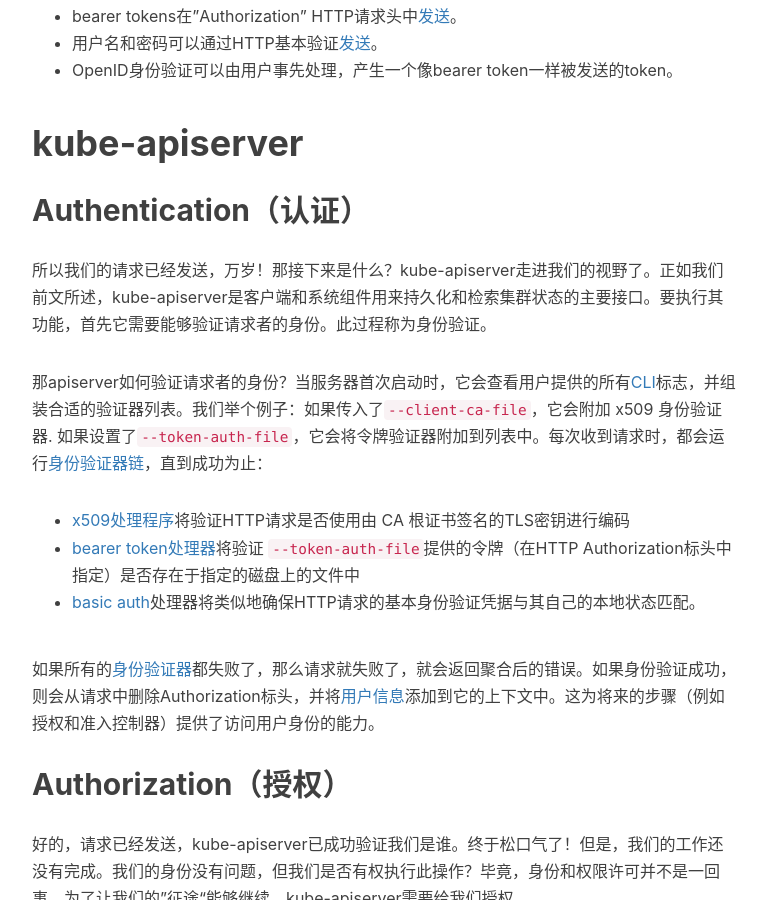
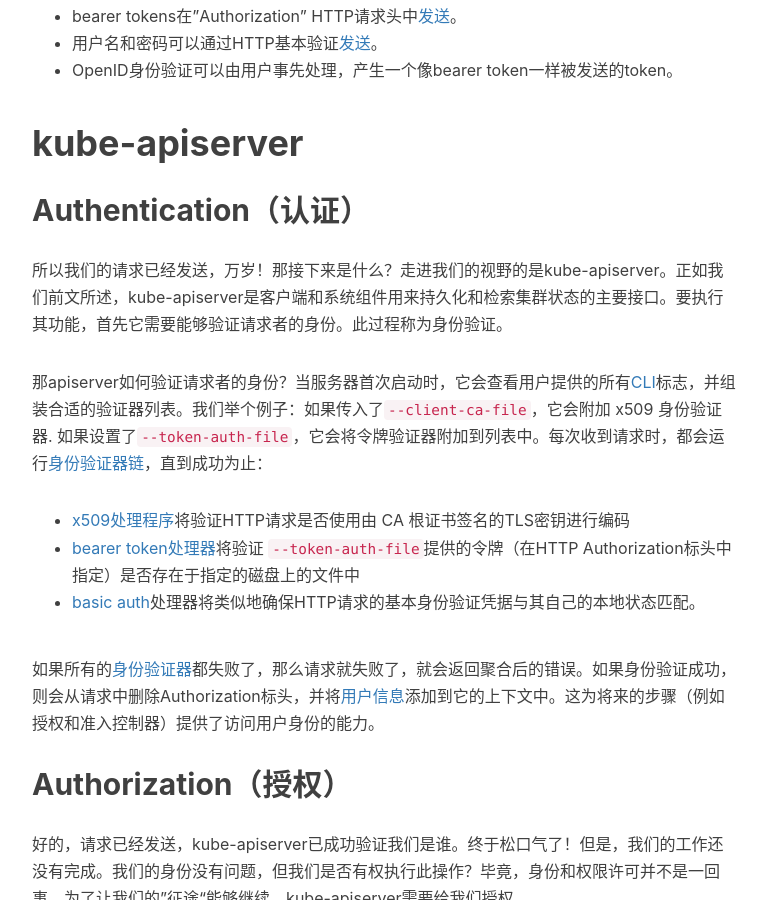
Before and after one commit to torubylist/blog, a Jekyll site: the page built from _posts/2019-5-26-what-happens-when-k8s-edition.md, in a window 1280 px wide and 900 px high, scrolled down 2773 px. Shown: the whole window, without its empty margins (233-998 px from the left). Built offline with Jekyll 4.4.1, drawn with Linux system fonts in a browser that asks for light colours; nearby versions of some CDN libraries; comment, search, counter and statistics services are not loaded; some of the changed lines change nothing that is shown; some of the changed text lies outside the part shown.

Commit message:
update what-happens-when-k8s-edition

```diff
--- a/_posts/2019-5-26-what-happens-when-k8s-edition.md
+++ b/_posts/2019-5-26-what-happens-when-k8s-edition.md
@@ -65,7 +65,7 @@
 # kube-apiserver
 
 ## Authentication（认证）
-所以我们的请求已经发送，万岁！那接下来是什么？kube-apiserver走进我们的视野了。正如我们前文所述，kube-apiserver是客户端和系统组件用来持久化和检索集群状态的主要接口。要执行其功能，首先它需要能够验证请求者的身份。此过程称为身份验证。
+所以我们的请求已经发送，万岁！那接下来是什么？走进我们的视野的是kube-apiserver。正如我们前文所述，kube-apiserver是客户端和系统组件用来持久化和检索集群状态的主要接口。要执行其功能，首先它需要能够验证请求者的身份。此过程称为身份验证。
 
 那apiserver如何验证请求者的身份？当服务器首次启动时，它会查看用户提供的所有[CLI](https://kubernetes.io/docs/admin/kube-apiserver/)标志，并组装合适的验证器列表。我们举个例子：如果传入了`--client-ca-file`，它会附加 x509 身份验证器. 如果设置了`--token-auth-file`，它会将令牌验证器附加到列表中。每次收到请求时，都会运行[身份验证器链](https://github.com/kubernetes/apiserver/blob/51bebaffa01be9dc28195140da276c2f39a10cd4/pkg/authentication/request/union/union.go#L54)，直到成功为止：
 
@@ -222,7 +222,7 @@
 
 附注：自定义调度程序：有趣的是predicate和priority函数都是可扩展的，可以使用--policy-config-file标志来自定义。这引入了一定程度的灵活性，管理员还可以在独立部署中运行自定义调度程序（具有自定义处理逻辑的控制器）。如果PodSpec包含schedulerName，Kubernetes会将该pod的调度移交给在该schdedulerName下注册的调度程序。
 
-#Kubelet
+# Kubelet
 ## Pod同步
 好吧，所有的 Controller 都完成了工作！总结一下：
 
@@ -251,7 +251,7 @@
 8. 从 Apiserver 中[检索](https://github.com/kubernetes/kubernetes/blob/dd9981d038012c120525c9e6df98b3beb3ef19e1/pkg/kubelet/kubelet_pods.go#L788) Spec.ImagePullSecrets 中定义的所有 Secrets，以便接下来可以将它们注入容器中。
 9. 最后容器运行时运行容器（在下面更详细地描述）
 
-## CRI and pause containers（容器运行时和Pause容器）
+## CRI and pause containers（容器运行时接口和Pause容器）
 我们现在完成了大部分启动设置，并且容器已准备好启动。执行此启动任务的程序称为容器运行时 Container Runtime（例如docker或rkt）。
 
 为了让 kubelet 更具可扩展性，自 v1.5.0 以来的 kubelet 一直使用一个名为 CRI（容器运行时接口）的接口来与具体的容器运行时进行交互。简而言之，CRI 提供了 kubelet 和特定运行时实现之间的接口抽象。通过 [protocol buffer](https://github.com/google/protobuf)（像一个更快的 JSON ）和一个 [gRPC API](https://grpc.io/)（一种非常适合执行 Kubernetes 操作的 API ）进行通信。这是一个非常酷的想法，因为通过在 kubelet 和运行时之间使用已定义的契约，容器编排方式的具体实现细节变得无关紧要。重要的是协议约定，这允许以最小的开销添加新的运行时，因为 Kubernetes 核心代码完全无需更改！
@@ -267,7 +267,7 @@
 一旦创建好了 pause 容器，下面就会开始检查磁盘状态然后开始启动业务容器。
 
 
-## CNI and pod networking
+## CNI and pod networking（容器网络接口和pod网络）
 我们的Pod现在有了它的骨架：一个“pause”容器，它托管所有命名空间以允许pod间通信。但网络如何运作以及如何建立网络呢？
 
 当kubelet为pod设置网络时，它将任务委托给 “CNI” 插件。CNI 代表 Container Network Interface，其运行方式与 Container Runtime Interface 类似。简而言之，CNI 是一种抽象，允许不同的网络提供商对容器使用不同的网络实现。通过 stdin 将 JSON 数据（配置文件位于 /etc/cni/net.d 中）传输到相关的 CNI 二进制文件（位于/ opt/cni/bin 中），在 kubelet 里注册插件并与它们进行交互。 这是 JSON 配置的示例：
```
